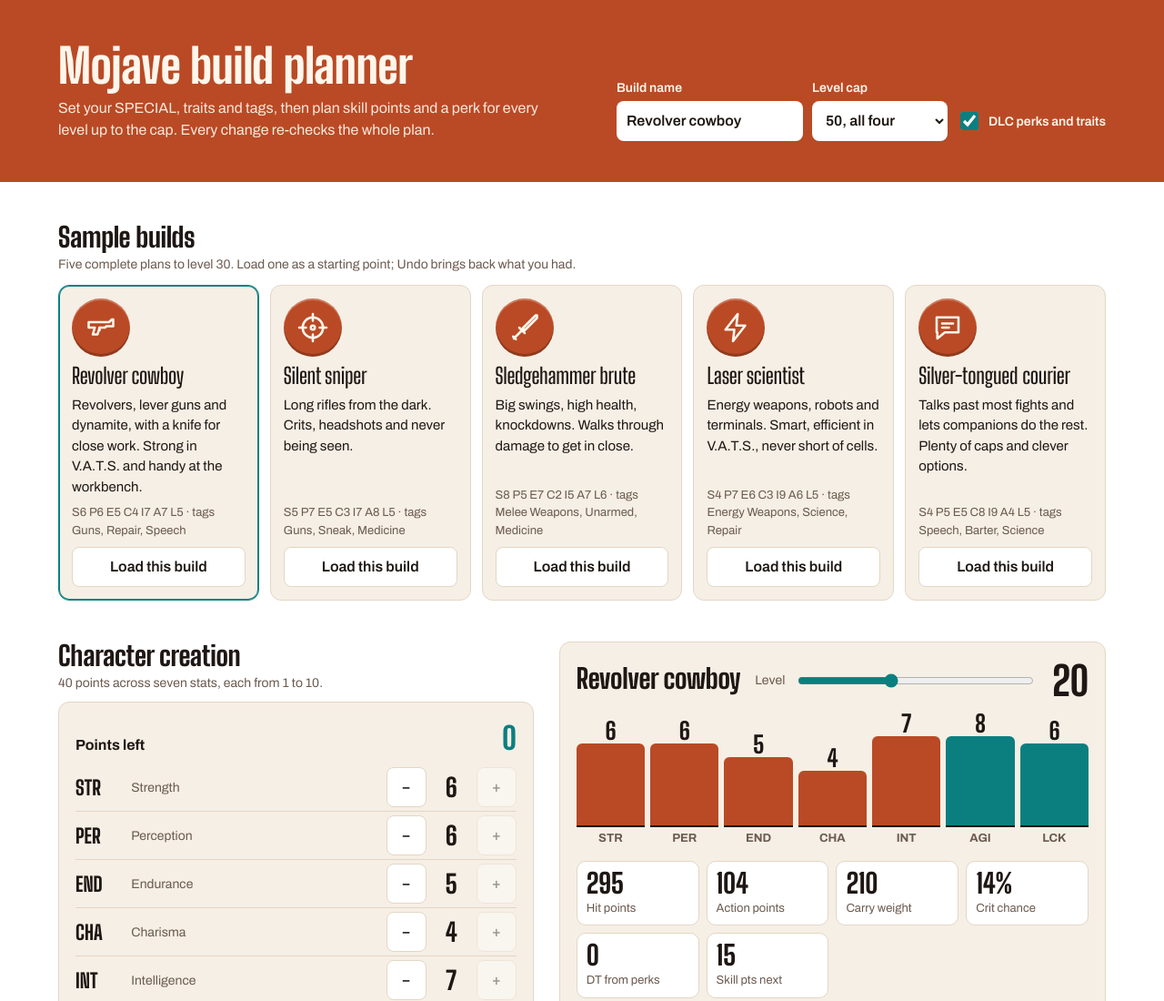
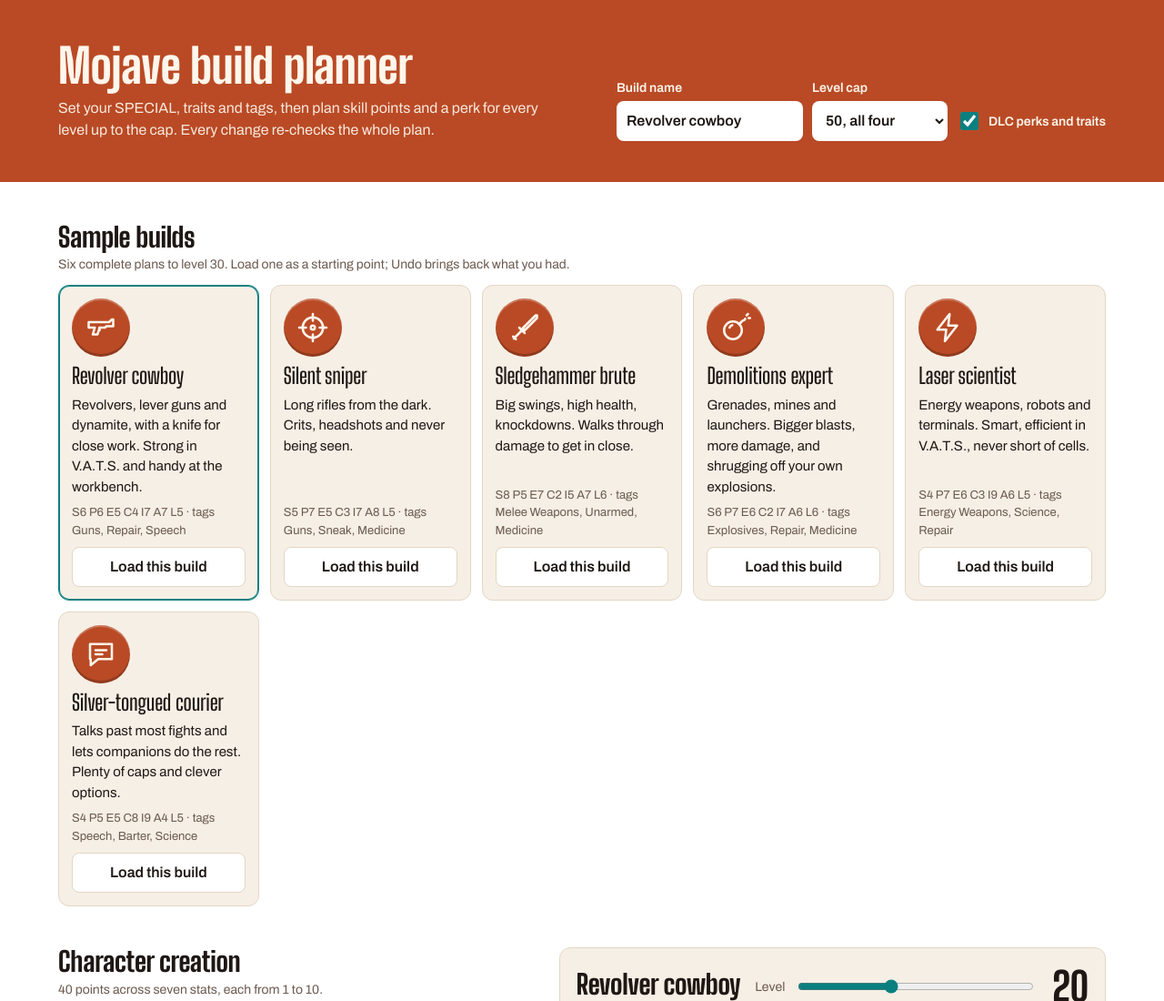
Before and after one commit to brotherlu/mojave-build-planner, a plain HTML site: page index.html in a window 1280 px wide. Shown: the top 1100 px of the page at 91% size. Drawn offline with Linux system fonts and the light colour scheme.

Commit message:
Add demolitions sample build
Co-Authored-By: Claude Opus 5.5 <noreply@anthropic.com>
Claude-Session: https://claude.ai/code/session_01QUvmoADXDeV3SPWUCPKZ1j

```diff
--- a/index.html
+++ b/index.html
@@ -170,7 +170,7 @@ textarea{width:100%;min-height:90px;font-family:ui-monospace,monospace;font-size
 <section class="band presets">
  <div class="wrap">
   <h2>Sample builds</h2>
-  <p class="mut">Five complete plans to level 30. Load one as a starting point; Undo brings back what you had.</p>
+  <p class="mut">Six complete plans to level 30. Load one as a starting point; Undo brings back what you had.</p>
   <div class="pgrid" id="presets"></div>
  </div>
 </section>
@@ -576,6 +576,10 @@ const PR=[
  sp:[8,5,7,2,5,7,6],traits:['Heavy Handed','Kamikaze'],tags:['Mel','Una','Med'],tag4:'',imp:[0,1,0,0,0,0,0],impLv:16,
  perks:{2:'Intense Training',4:'Educated',6:'Toughness',8:'Super Slam!',10:'Finesse',12:'Life Giver',14:'Purifier',16:'Action Boy / Action Girl',18:'Unstoppable Force',20:'Ninja',22:'Piercing Strike',24:'Slayer',26:'Toughness',28:'Stonewall',30:'Better Criticals'},it:{2:0},
  goals:[['Mel',45],['Mel',90],['Snk',50],['Una',70],['Snk',80],['Una',90],['Med',70],['Rep',50],['Mel',100],['Una',100]]},
+{name:'Demolitions expert',g:'bomb',blurb:'Grenades, mines and launchers. Bigger blasts, more damage, and shrugging off your own explosions.',
+ sp:[6,7,6,2,7,6,6],traits:['Loose Cannon','Wild Wasteland'],tags:['Exp','Rep','Med'],tag4:'',imp:[0,0,0,0,0,0,0],impLv:12,
+ perks:{2:'Heave, Ho!',4:'Educated',6:'Demolition Expert',8:'Demolition Expert',10:'Demolition Expert',12:'Splash Damage',14:'Hit the Deck',16:'Pyromaniac',18:'Mad Bomber',20:'Grunt',22:'Life Giver',24:'Toughness',26:'Toughness',28:'Better Criticals',30:'Strong Back'},
+ goals:[['Exp',50],['Exp',70],['Rep',45],['Gun',45],['Exp',100],['Rep',70],['Med',60],['Gun',70],['Sci',50],['Rep',100]]},
 {name:'Laser scientist',g:'bolt',blurb:'Energy weapons, robots and terminals. Smart, efficient in V.A.T.S., never short of cells.',
  sp:[4,7,6,3,9,6,5],traits:['Skilled','Trigger Discipline'],tags:['EW','Sci','Rep'],tag4:'',imp:[0,0,0,0,0,0,0],impLv:12,
  perks:{2:'Swift Learner',4:'Educated',6:'Vigilant Recycler',8:'Commando',10:'Math Wrath',12:'Robotics Expert',14:'Light Step',16:'Meltdown',18:'Computer Whiz',20:"Grim Reaper's Sprint",22:'Laser Commander',24:'Life Giver',26:'Lessons Learned',28:'Toughness',30:'Action Boy / Action Girl'},
```
Also changed, not shown: 1 other file.
